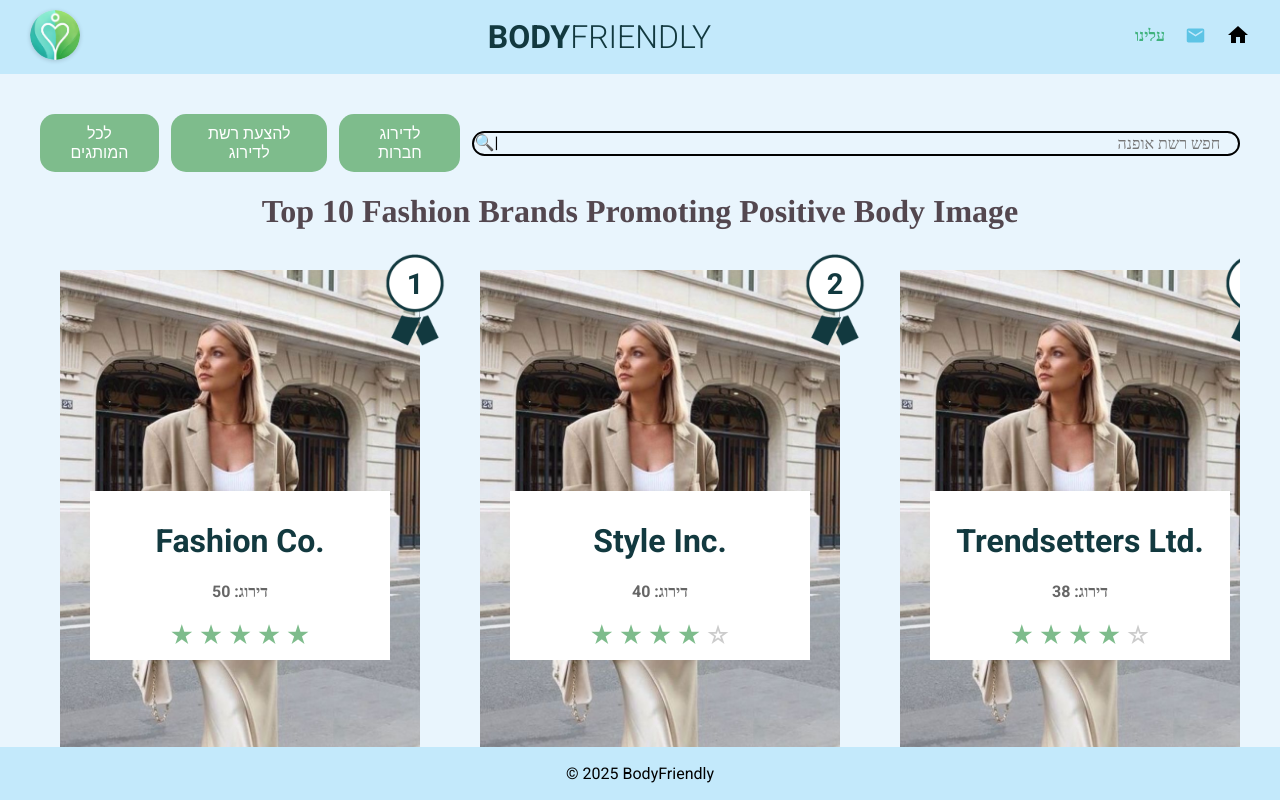
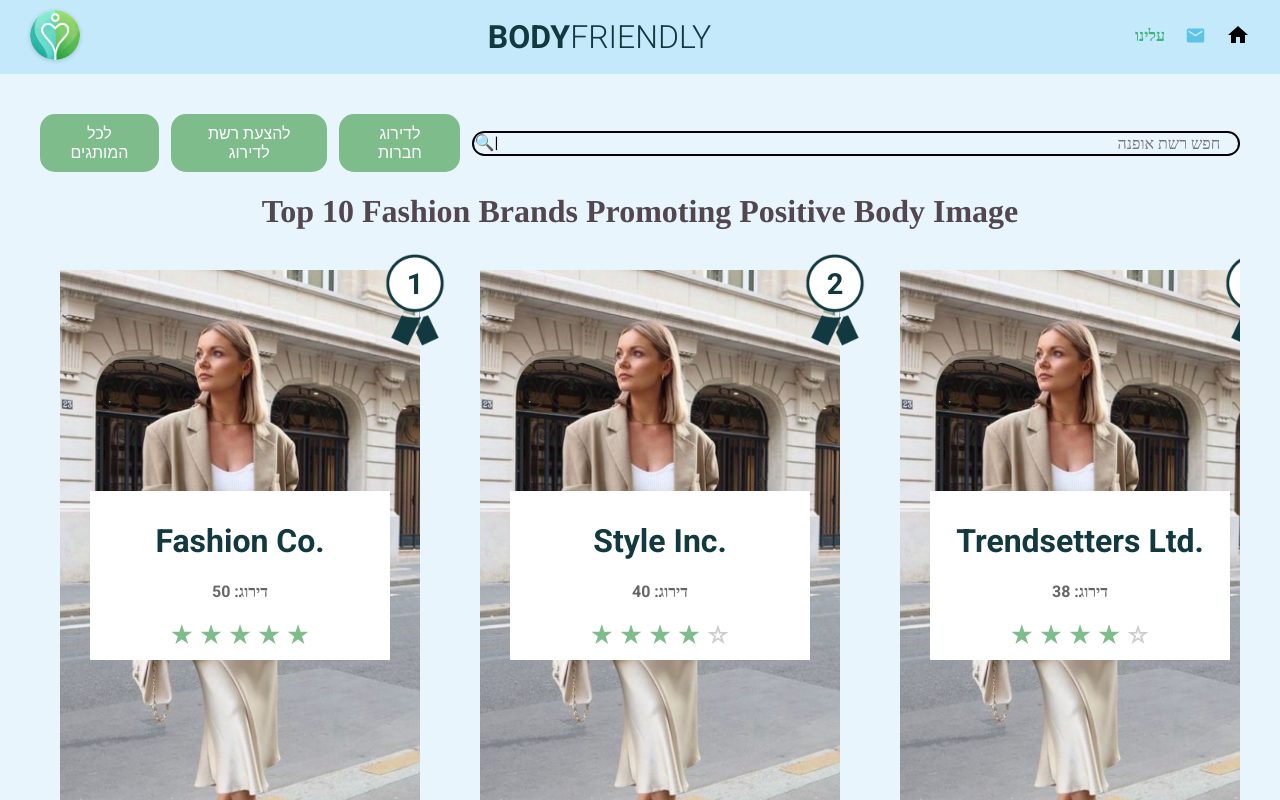
Before and after one commit to EladBet/BeSafeTeam6, a React (Vite) app in the folder client/: page / in a window 1280 px wide. Shown: the top 800 px of the page. Built offline with nearby package versions, Linux system fonts and the light colour scheme.

Commit message:
fixed layout

```diff
--- a/client/src/styles/App.module.css
+++ b/client/src/styles/App.module.css
@@ -101,4 +101,6 @@ h1{
   width: 100%;
   bottom: 0;
   text-align: center;
+  position: relative;
+  z-index: auto;
 }
```
